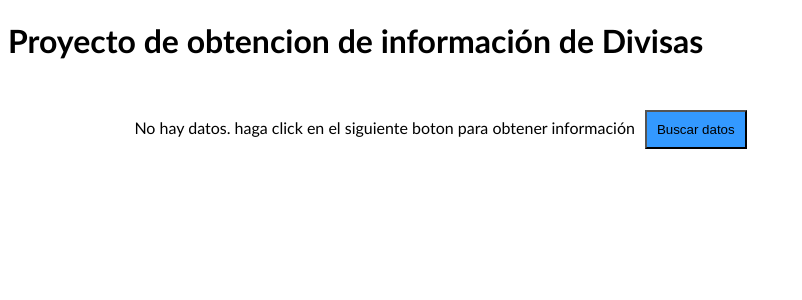
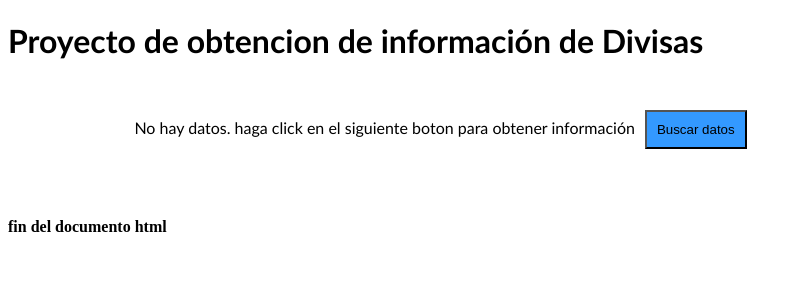
Before and after one commit to lacalacax/divisashistorico, a PHP site: page / in a window 1280 px wide. Shown: the top 300 px of the page, without its empty margins (0-802 px from the left). Run offline with PHP 8.4, Linux system fonts and the light colour scheme; data that the repository does not hold is empty.

Commit message:
mensaje de fin de documento html

```diff
--- a/index.php
+++ b/index.php
@@ -204,5 +204,6 @@ $sql = "SELECT * FROM log_divisas ".$id." ORDER BY id DESC limit 1;";
 </table>
 <br />
 </div>
+<strong>fin del documento html</strong>
 </body>
 </html>
```
